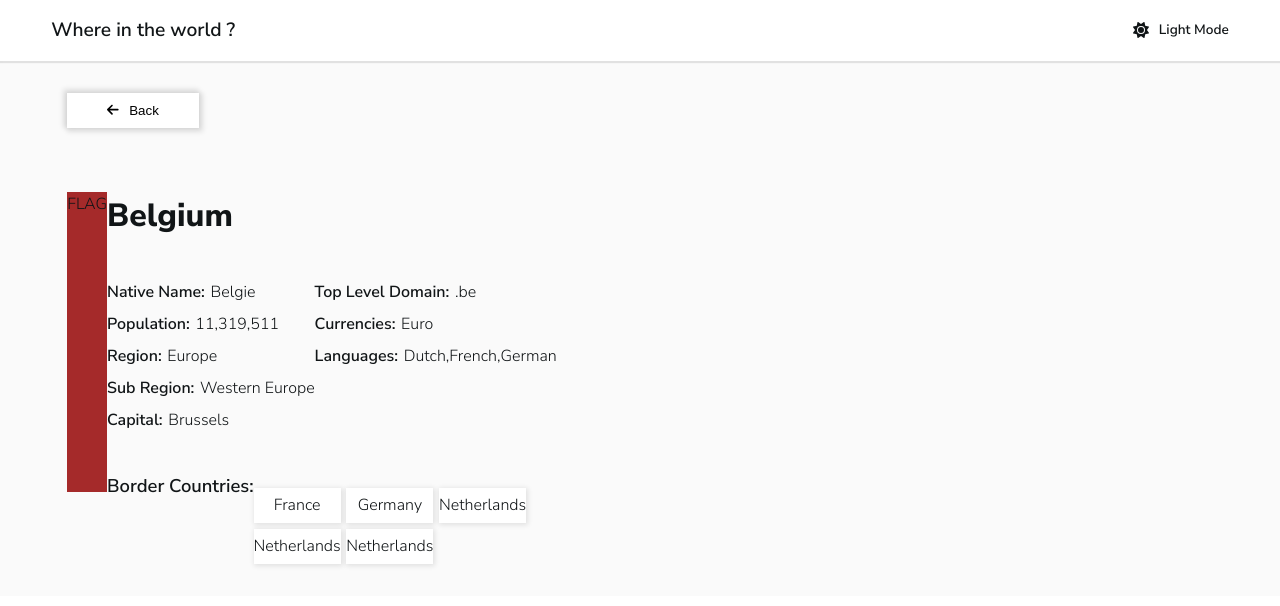
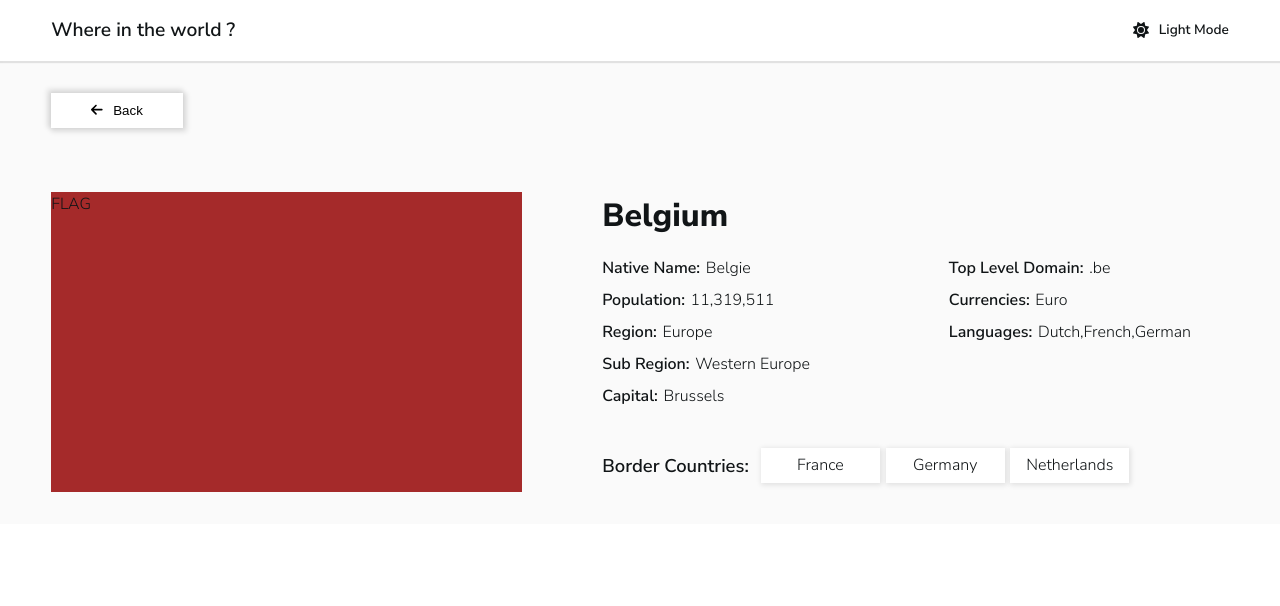
Before and after one commit to Mosesbwire/countries-api, a React (Create React App) app: page / in a window 1280 px wide. Shown: the top 606 px of the page. Built offline with nearby package versions, Linux system fonts and the light colour scheme; the HTML template or start-up script is replaced by a standard one.

Commit message:
add styles for desktop for CountryDetails component

```diff
--- a/src/App.css
+++ b/src/App.css
@@ -304,6 +304,7 @@ input:focus{
 
 .details-section {
     padding-top: 4em;
+    display: grid;
 }
 
 .country-details-flag {
@@ -393,4 +394,44 @@ input:focus{
         column-gap: 3em;
         box-shadow: 1px 1px rgba(0, 0, 0, .1);
     }
+
+    /* ----------------------- COUNTRY DETAILS ---------------------------------------- */
+    .details-page {
+        padding-inline: 0;
+    }
+    .details-section {
+        grid-template-columns: 40% 50%;
+        column-gap: 5em;
+
+    }
+
+
+
+    .country-full-details {
+        margin-top: 1em;
+
+    }
+    .country-details-flag {
+        margin-bottom: 0;
+    }
+
+
+    .border-neighbours {
+        align-items: center;
+
+    }
+    .border-title {
+       margin-right: .75em;
+    }
+
+    .border-grid {
+        margin-top: 0;
+    }
+
+    .neighbour {
+        padding-inline: 1em;
+    }
+
+
+
 }
--- a/src/components/country/CountryDetails.js
+++ b/src/components/country/CountryDetails.js
@@ -7,14 +7,14 @@ const CountryDetails = props => {
   return (
     <div className='container details-page'>
       <button className='btn'><FontAwesomeIcon icon={faArrowLeft} className='btn-icon'/> Back</button>
-      <div className='flex flex-mobile-column details-section'>
+      <div className='details-section'>
         <div className='country-details-flag'>
             <p>FLAG</p>
         </div>
-        <div>
+        <div className='country-full-details-container'>
             <p className='xlg-text'>Belgium</p>
             <div className='country-full-details'>
-                <div className='flex flex-mobile-column'>
+                <div className='flex-space-btwn flex-mobile-column'>
                     <div className='geographic-details'>
                       <div className='flex'>
                           <p className='text-bold'>Native Name:</p>
@@ -70,12 +70,7 @@ const CountryDetails = props => {
                       <div className='neighbour'>
                         <p>Netherlands</p>
                       </div>
-                      <div className='neighbour'>
-                        <p>Netherlands</p>
-                      </div>
-                      <div className='neighbour'>
-                        <p>Netherlands</p>
-                      </div>
+
                     </div>
                 </div>
 
```
